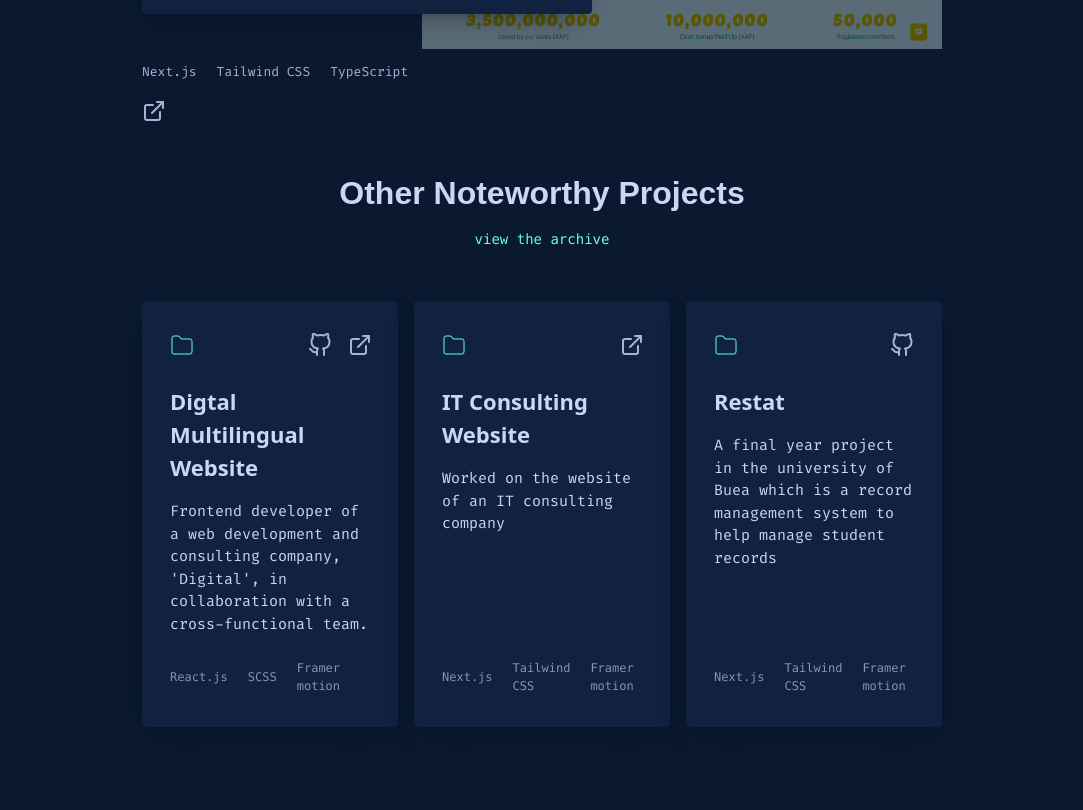
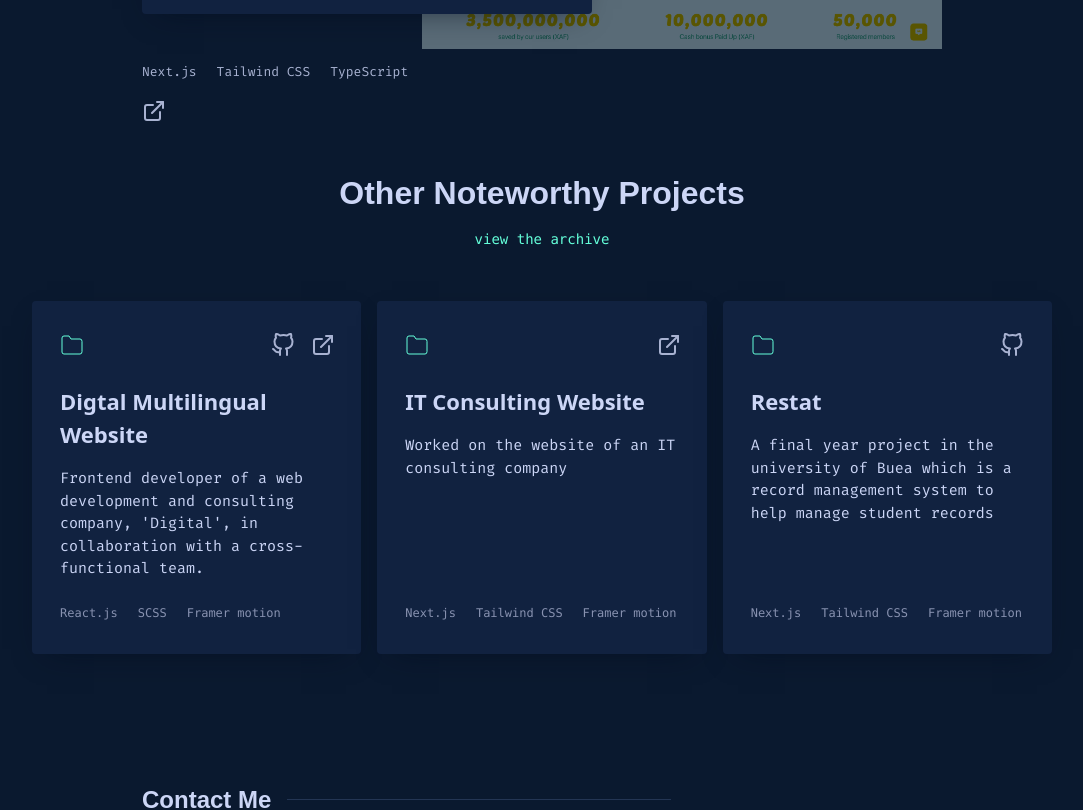
Before and after one commit to Fomonyuytar-Joseph/portfolio-website, a Next.js app: page / in a window 1280 px wide. Shown: the part 3620-4430 px from the top of the page, without its empty margins (98-1181 px from the left). Built offline with nearby package versions, Linux system fonts and the light colour scheme.

Commit message:
add changes

```diff
--- a/src/app/globals.css
+++ b/src/app/globals.css
@@ -11,6 +11,15 @@ body {
 
 
 .section {
+  width: 100%;
+  max-width: 1200px;
+  padding: 50px 50px;
+  scroll-margin-top: 100px;
+  margin-top: 50px;
+}
+
+
+.section2{
   width: 100%;
   max-width: 1200px;
   padding: 50px 50px;
@@ -34,6 +43,13 @@ body {
     scroll-margin-top: 80px;
     margin-top: 40px;
   }
+
+  .section2{
+    max-width: 100%;
+    padding: 40px 130px;
+    scroll-margin-top: 80px;
+    margin-top: 40px;
+  }
 }
 
 /* Responsive adjustments */
@@ -44,6 +60,8 @@ body {
     scroll-margin-top: 80px;
     margin-top: 40px;
   }
+
+
 }
 
 @media (max-width: 768px) { /* Tablets & large phones */
@@ -55,7 +73,7 @@ body {
 }
 
 @media (max-width: 640px) { /* Small tablets & large phones */
-  .section {
+  .section ,.section2 {
     padding: 25px 25px;
     scroll-margin-top: 60px;
     margin-top: 25px;
@@ -63,7 +81,7 @@ body {
 }
 
 @media (max-width: 480px) { /* Phones */
-  .section {
+  .section  ,.section2{
     max-width: 100%;
     padding: 20px 25px;
     scroll-margin-top: 50px;
--- a/src/app/page.tsx
+++ b/src/app/page.tsx
@@ -29,7 +29,7 @@ export default function Home() {
           <ProjectsWorkedOnOrganism />
         </section>
 
-        <section id="work" className="section">
+        <section id="work" className="section2">
           <NoteWorthyProjectsTemplate />
         </section>
 
--- a/src/components/molecules/DetailedProjectCard/leftOrientationProjectCard.molecule.tsx
+++ b/src/components/molecules/DetailedProjectCard/leftOrientationProjectCard.molecule.tsx
@@ -21,7 +21,7 @@ const LeftOrientationProjectCard: React.FC<LeftOrientationProjectCardProps> = ({
 }) => {
   return (
     <div className="relative w-full ">
-      <div className="absolute z-[99] 2xl:left-[200px] ">
+      <div className="absolute z-[99] 2xl:left-[-150px] ">
         <ProjectInfo
           title={title}
           description={description}
--- a/src/components/molecules/DetailedProjectCard/rightOrientationProjectCard.molecule.tsx
+++ b/src/components/molecules/DetailedProjectCard/rightOrientationProjectCard.molecule.tsx
@@ -37,7 +37,7 @@ const RightOrientationProjectCard:React.FC<RightOrientationProjectCardProps> = (
           <div className="absolute inset-0 bg-[#132d3e]/70 mix-blend-multiply transition-opacity duration-300 opacity-100 group-hover:opacity-0 "></div>
         </div>
       </div>
-      <div className="absolute top-0 right-[-120px] 2xl:right-[160px]">
+      <div className="absolute top-0 right-[-120px] lg:right-[-30px] 2xl:right-[-150px]">
         <ProjectInfo
           title={title}
           description={description}
--- a/src/components/molecules/archiveCard/archiveCard.molceule.tsx
+++ b/src/components/molecules/archiveCard/archiveCard.molceule.tsx
@@ -19,7 +19,7 @@ const ArchiveCard: React.FC<ArchiveCardProps> = ({
 }) => {
   return (
     <div
-      className="w-full flex flex-col items-start justify-between  bg-primary-light-navy rounded transition-transform duration-300 max-xl:hover:-translate-x-5 xl:hover:-translate-y-3 cursor-pointer"
+      className="w-full flex flex-col items-start justify-between  bg-primary-light-navy rounded transition-transform duration-300 max-xl:hover:-translate-x-5 xl:hover:-translate-y-3 cursor-pointer "
       style={{
         boxShadow: "0 10px 30px -15px rgba(2, 12, 27, 0.7)",
         padding: "2rem 1.75rem",
--- a/src/components/molecules/socialHandles/socialHandles.molecule.tsx
+++ b/src/components/molecules/socialHandles/socialHandles.molecule.tsx
@@ -4,7 +4,7 @@ import React from 'react';
 
 const SocialHandles = () => {
   return (
-    <div className="hidden fixed bottom-0 left-[72px] lg:flex flex-col items-center space-y-12 text-tertiary-lightest-slate">
+    <div className="hidden fixed bottom-0 left-[72px] xl:left-[51px] 2xl:left-[72px] lg:flex flex-col items-center space-y-12 text-tertiary-lightest-slate">
       <Link
         href="https://www.linkedin.com/in/fomonyuytar-joseph"
         className="hover:text-secondary-green"
```
Also changed, not shown: 1 other file (tests, documents, lock files or other folders).
